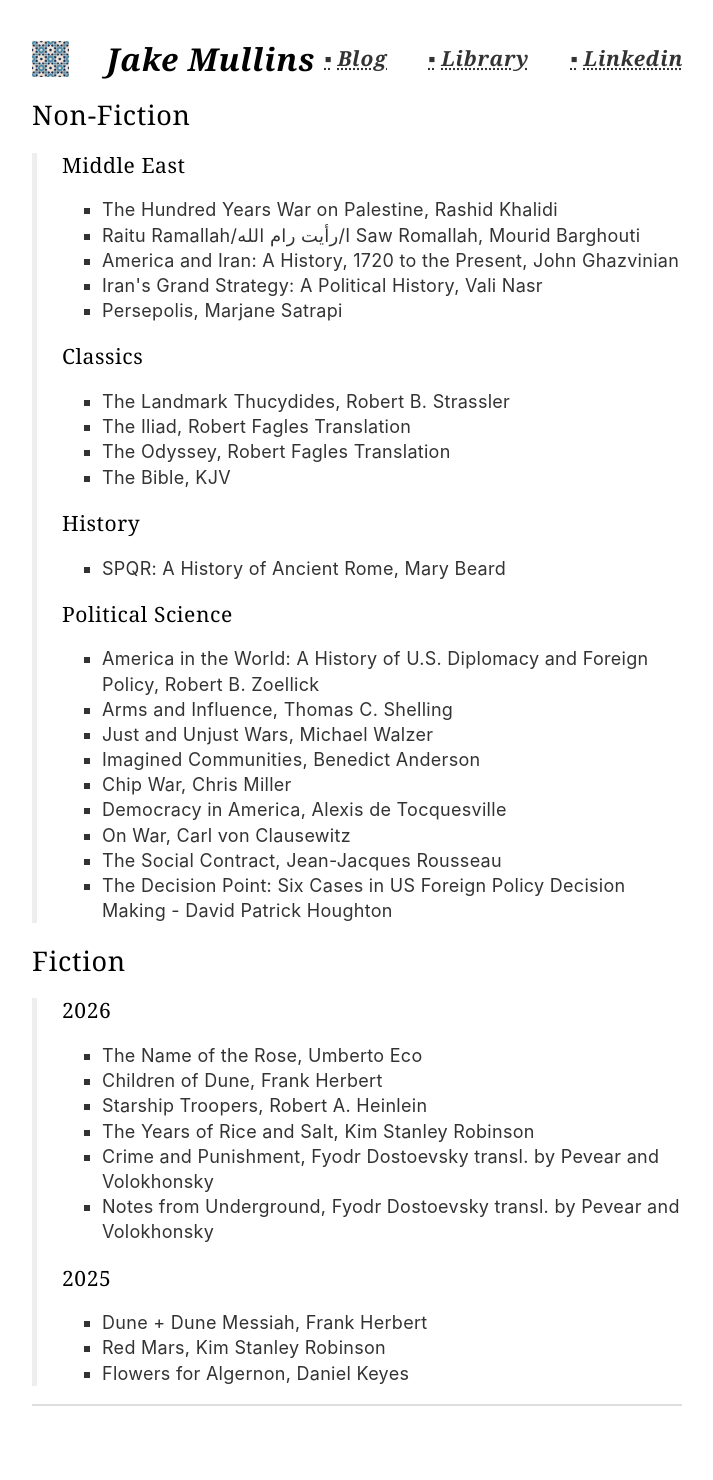
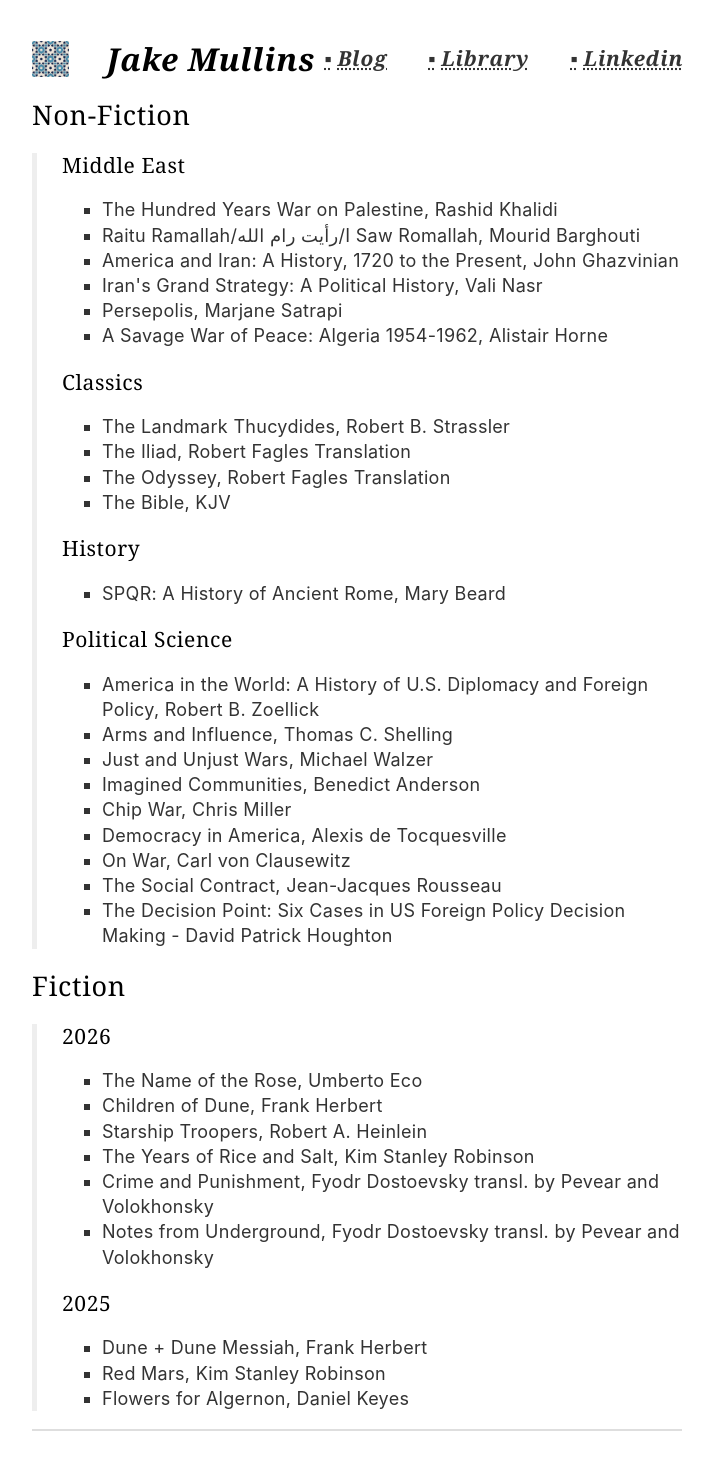
Before and after one commit to jake-mullins/jake-mullins.github.io, a Jekyll site: the page library.html, which Jekyll copies as it is, in a window 1280 px wide. Shown: the whole page, without its empty margins (283-996 px from the left). Built offline with Jekyll 4.4.1, drawn with Linux system fonts in a browser that asks for light colours; some web fonts are replaced; before the commit the page ends 1455 px from its top, so only the background shows below that.

Commit message:
Fix blog link and add 1 (one) books

```diff
--- a/index.html
+++ b/index.html
@@ -15,9 +15,9 @@
 
 <body>
     <nav class=top-nav><span class=site-title><img src=/zeliij.jpg alt="Zeliij" class=header-motif><a
-                href=/ class=header-link>Jake Mullins</a></span><span class=nav-links><a href=/blogs>Blog</a><a
+                href=/ class=header-link>Jake Mullins</a></span><span class=nav-links><a href=https://jakemullins.substack.com>Blog</a><a
                 href=/library>Library</a><a href=https://www.linkedin.com/in/jake-mullins-710160206>Linkedin</a></span></nav>
-    <p>Jake Mullins thinks about Cybersecurity, International Relations, Technology, and the Middle East. Jake also writes <a href="https://jakemullins.substack.com/"><i>The Pipeline</i></a>, a substack on all those things.</p>
+    <p>Jake Mullins thinks about Cybersecurity, International Relations, Technology, and the Middle East. Jake also writes  about these things on <a href="https://jakemullins.substack.com/"><i>The Pipeline</i></a>.
     <p>Check out his <a href=https://www.linkedin.com/in/jake-mullins-710160206>linkedin</a>, <a
             href=/library>library</a>, and <a href=https://jakemullins.substack.com>substack</a>.</p>
     <p>email him at jake dot mullins dot ut [AT] gmail</p>
--- a/library.html
+++ b/library.html
@@ -15,7 +15,7 @@
 
 <body>
     <nav class=top-nav><span class=site-title><img src=/zeliij.jpg alt="Zeliij" class=header-motif><a
-                href=/ class=header-link>Jake Mullins</a></span><span class=nav-links><a href=/blogs>Blog</a><a
+                href=/ class=header-link>Jake Mullins</a></span><span class=nav-links><a href=https://jakemullins.substack.com>Blog</a><a
                 href=/library>Library</a><a href=https://www.linkedin.com/in/jake-mullins-710160206>Linkedin</a></span></nav>
     <main id=library></main>
     <hr>
--- a/library.md
+++ b/library.md
@@ -5,6 +5,7 @@
 - America and Iran: A History, 1720 to the Present, John Ghazvinian
 - Iran's Grand Strategy: A Political History, Vali Nasr
 - Persepolis, Marjane Satrapi
+- A Savage War of Peace: Algeria 1954-1962, Alistair Horne
 
 ## Classics
 - The Landmark Thucydides, Robert B. Strassler
```
